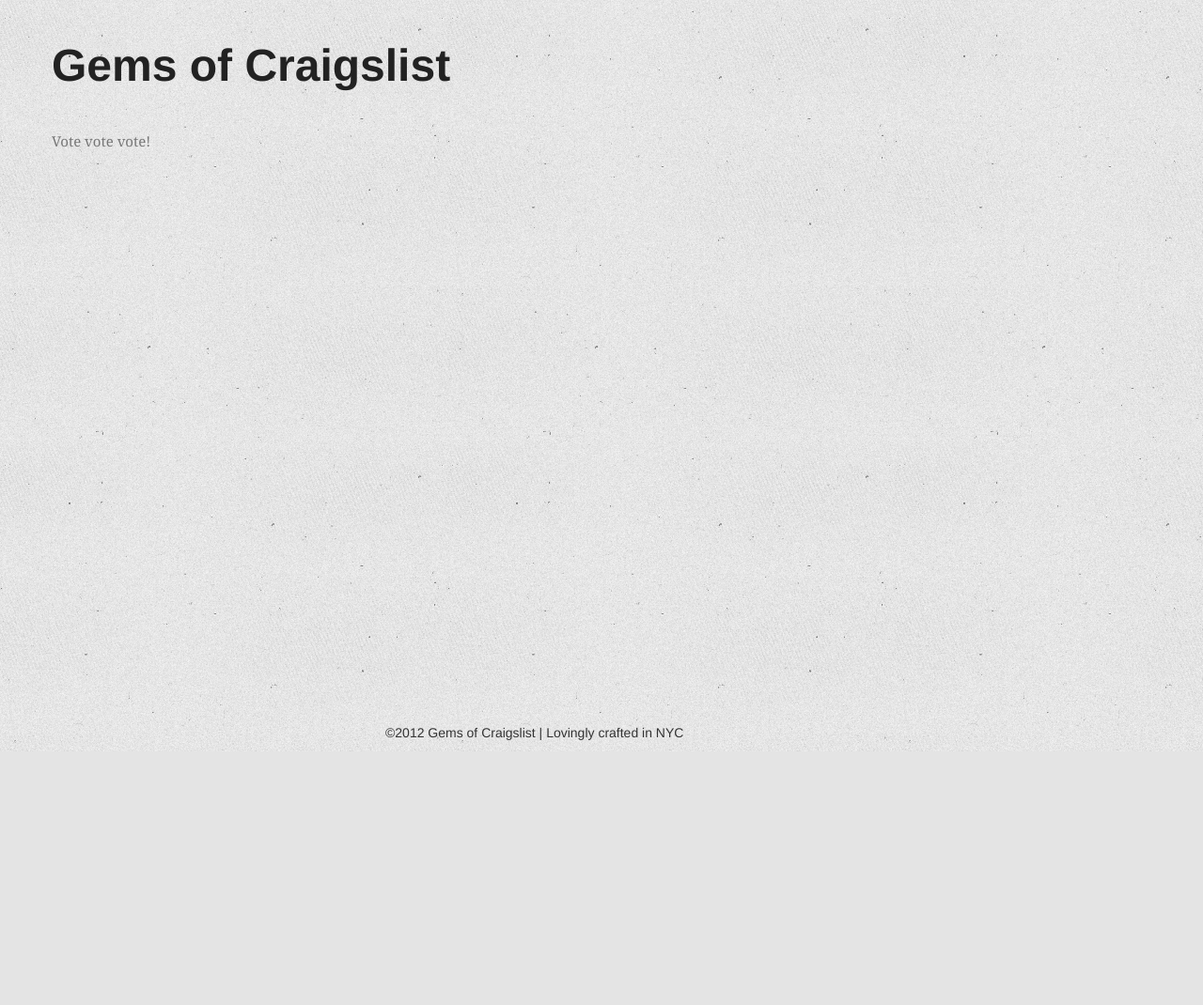
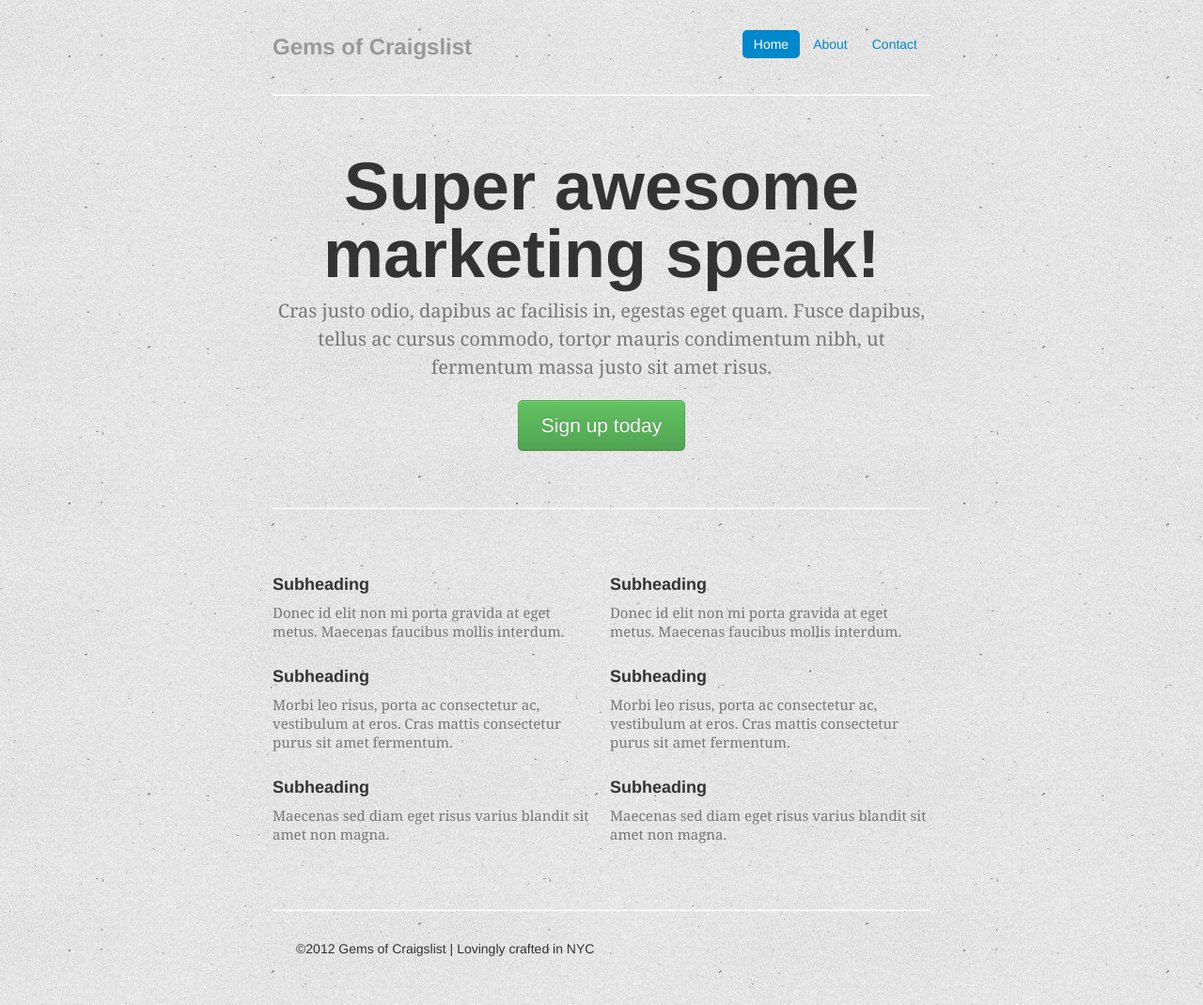
Before and after one commit to sandybox/gemsofcl, a Django app: template templates/index.html in a window 1280 px wide. Shown: the whole page at 94% size. Before the commit the page ends 800 px from the top, so only its background shows below. Run offline with Django 3.2, Linux system fonts and the light colour scheme; the template is opened without the code that fills it, so the values that code supplies are empty; some libraries are stand-ins or nearby versions.

Commit message:
style update

```diff
--- a/static/css/style.css
+++ b/static/css/style.css
@@ -1,5 +1,38 @@
 body {
-    background:url("../img/texturetastic_gray.png") 0 0 repeat
+padding-top: 20px;
+padding-bottom: 40px;
+background:url("../img/texturetastic_gray.png") 0 0 repeat
+}
+
+/* Custom container */
+.container-narrow {
+margin: 0 auto;
+max-width: 700px;
+}
+.container-narrow > hr {
+margin: 30px 0;
+}
+
+/* Main marketing message and sign up button */
+.jumbotron {
+margin: 60px 0;
+text-align: center;
+}
+.jumbotron h1 {
+font-size: 72px;
+line-height: 1;
+}
+.jumbotron .btn {
+font-size: 21px;
+padding: 14px 24px;
+}
+
+/* Supporting marketing content */
+.marketing {
+margin: 60px 0;
+}
+.marketing p + h4 {
+margin-top: 28px;
 }
 
 h1 {
--- a/templates/base.html
+++ b/templates/base.html
@@ -2,28 +2,52 @@
 <html lang="en">
   <head>
     <title>{% block title %}Gems of Craigslist{% endblock %}</title>
+    <link href="{{ STATIC_URL }}css/style.css" rel="stylesheet">
     <link href="{{ STATIC_URL }}css/bootstrap.min.css" rel="stylesheet">
     <link href="{{ STATIC_URL }}css/bootstrap-responsive.min.css" rel="stylesheet">
-    <link href="{{ STATIC_URL }}css/style.css" rel="stylesheet">
+
+    <!-- HTML5 shim, for IE6-8 support of HTML5 elements -->
+    <!--[if lt IE 9]>
+      <script src="http://html5shim.googlecode.com/svn/trunk/html5.js"></script>
+    <![endif]-->
+
+    <link rel="shortcut icon" href="../assets/ico/favicon.ico">
+
     {% block head %}{% endblock %}
   </head>
   <body{% block body_id %}{% endblock %}>
-    {% block body %}{% endblock %}
+  <div class="container-narrow">
+    {% block body %}
+    {% endblock %}
     {% block footer %}
-    <footer class="footer" style="position: fixed; bottom: 0; left: 0; right: 0;">
-      <div class="container" style="margin:0 auto;">
-        <div class="span6 offset3">
+    <footer class="footer">
           <ul>
             <li style="display: inline;">&copy;2012 Gems of Craigslist</li>
             <li style="display: inline;">|</li>
             <li style="display: inline;">Lovingly crafted in NYC</li>
           </ul>
-        </div>
-      </div>
     </footer>
     {% endblock %}
+  </div><!-- end of container -->
+
+            <!-- Le javascript
+    ================================================== -->
+    <!-- Placed at the end of the document so the pages load faster -->
     <script type="text/javascript" src="https://ajax.googleapis.com/ajax/libs/jquery/1.8.0/jquery.min.js"></script>
     <script type="text/javascript" src="{{ STATIC_URL }}js/bootstrap.min.js"></script>
+    <script src="../assets/js/jquery.js"></script>
+    <script src="../assets/js/bootstrap-transition.js"></script>
+    <script src="../assets/js/bootstrap-alert.js"></script>
+    <script src="../assets/js/bootstrap-modal.js"></script>
+    <script src="../assets/js/bootstrap-dropdown.js"></script>
+    <script src="../assets/js/bootstrap-scrollspy.js"></script>
+    <script src="../assets/js/bootstrap-tab.js"></script>
+    <script src="../assets/js/bootstrap-tooltip.js"></script>
+    <script src="../assets/js/bootstrap-popover.js"></script>
+    <script src="../assets/js/bootstrap-button.js"></script>
+    <script src="../assets/js/bootstrap-collapse.js"></script>
+    <script src="../assets/js/bootstrap-carousel.js"></script>
+    <script src="../assets/js/bootstrap-typeahead.js"></script>
     {% block body_bottom %}{% endblock %}
   </body>
 </html>
--- a/templates/index.html
+++ b/templates/index.html
@@ -7,20 +7,49 @@
 {% endblock %}
 
 {% block body %}
-<div class="container">
-  <div class="row">
-    <div class="span12">
-      <h1>Gems of Craigslist</h1>
-    </div>
-  </div>
-</div>
-<div class="container">
-  <div class="row">
-    <div class="span12">
-      <p>Vote vote vote!</p>
-    </div>
-  </div>
-</div>
+      <div class="masthead">
+        <ul class="nav nav-pills pull-right">
+          <li class="active"><a href="#">Home</a></li>
+          <li><a href="#">About</a></li>
+          <li><a href="#">Contact</a></li>
+        </ul>
+        <h3 class="muted">Gems of Craigslist</h3>
+      </div>
+      <hr>
+      <div class="jumbotron">
+        <h1>Super awesome marketing speak!</h1>
+        <p class="lead">Cras justo odio, dapibus ac facilisis in, egestas eget quam. Fusce dapibus, tellus ac cursus commodo, tortor mauris condimentum nibh, ut fermentum massa justo sit amet risus.</p>
+        <a class="btn btn-large btn-success" href="#">Sign up today</a>
+      </div>
+
+      <hr>
+
+      <div class="row-fluid marketing">
+        <div class="span6">
+          <h4>Subheading</h4>
+          <p>Donec id elit non mi porta gravida at eget metus. Maecenas faucibus mollis interdum.</p>
+
+          <h4>Subheading</h4>
+          <p>Morbi leo risus, porta ac consectetur ac, vestibulum at eros. Cras mattis consectetur purus sit amet fermentum.</p>
+
+          <h4>Subheading</h4>
+          <p>Maecenas sed diam eget risus varius blandit sit amet non magna.</p>
+        </div>
+
+        <div class="span6">
+          <h4>Subheading</h4>
+          <p>Donec id elit non mi porta gravida at eget metus. Maecenas faucibus mollis interdum.</p>
+
+          <h4>Subheading</h4>
+          <p>Morbi leo risus, porta ac consectetur ac, vestibulum at eros. Cras mattis consectetur purus sit amet fermentum.</p>
+
+          <h4>Subheading</h4>
+          <p>Maecenas sed diam eget risus varius blandit sit amet non magna.</p>
+        </div>
+      </div>
+
+      <hr>
+
 {% endblock %}
 
 {% block body_bottom %}
```
